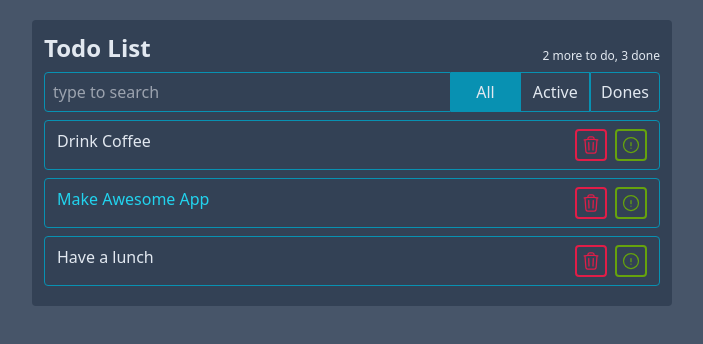
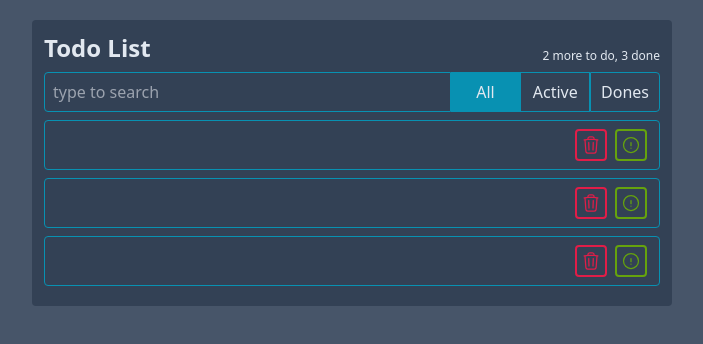
Before and after one commit to SilantievMax/todo-react, a React (Create React App) app: page / in a window 1280 px wide. Shown: the top 344 px of the page, without its empty margins (288-991 px from the left). Built offline with nearby package versions, Linux system fonts and the light colour scheme.

Commit message:
034 Компоненты-классы

```diff
--- a/src/components/TodoListItem/TodoListItem.jsx
+++ b/src/components/TodoListItem/TodoListItem.jsx
@@ -1,10 +1,11 @@
-import React from "react";
+import React, { Component } from "react";
 
-const TodoListItem = ({ label, important = false }) => {
+export default class TodoListItem extends Component {
+  render() {
     return (
       <span className="px-3 flex justify-between content-center border border-cyan-600 my-2 rounded w-full block py-2 px-1">
-      <span className={important ? "text-cyan-400" : "text-slate-200"}>
-        {label}
+        <span className={this.important ? "text-cyan-400" : "text-slate-200"}>
+          {this.label}
         </span>
         <div>
           <button
@@ -48,6 +49,5 @@ const TodoListItem = ({ label, important = false }) => {
         </div>
       </span>
     );
-};
-
-export default TodoListItem;
+  }
+}
```
Also changed, not shown: src/components/ItemStatusFilter/ItemStatusFilter.jsx (+5 -5 lines). Lines whose indentation alone changed are shown as unchanged.
